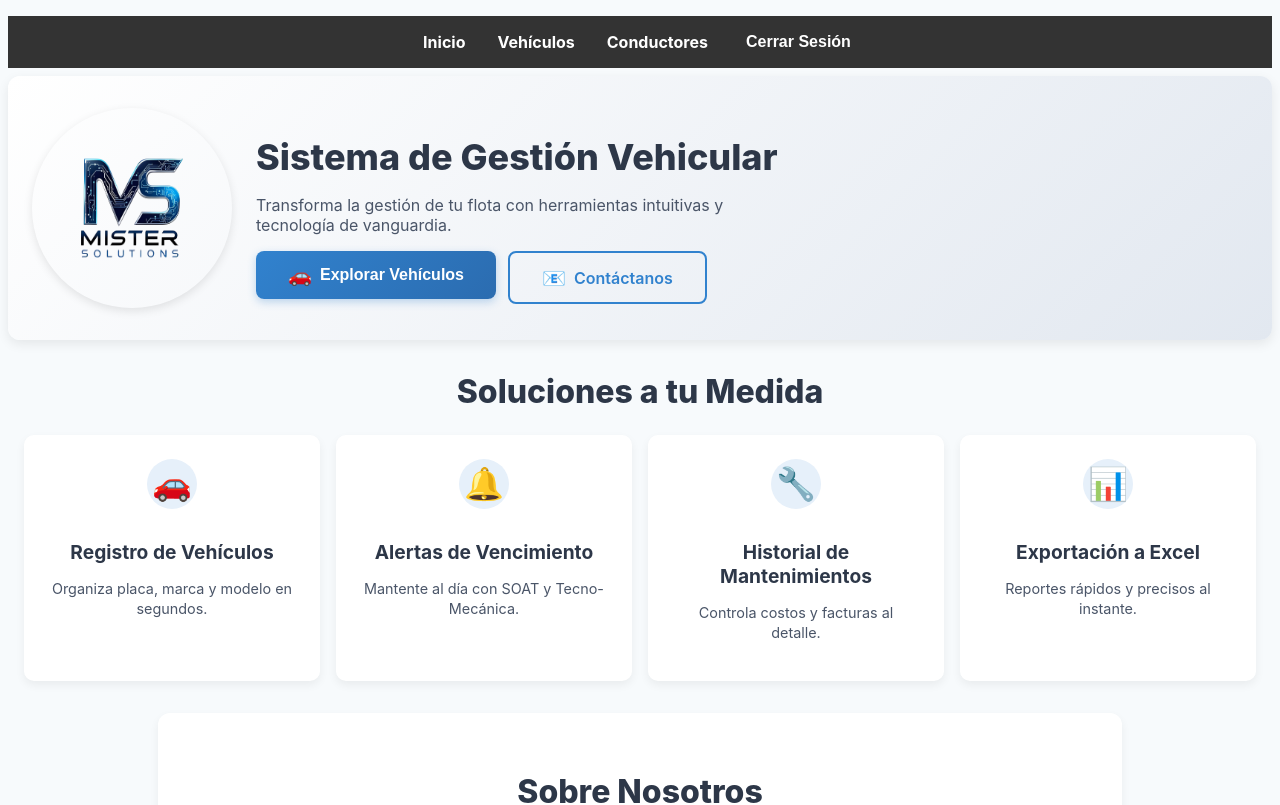
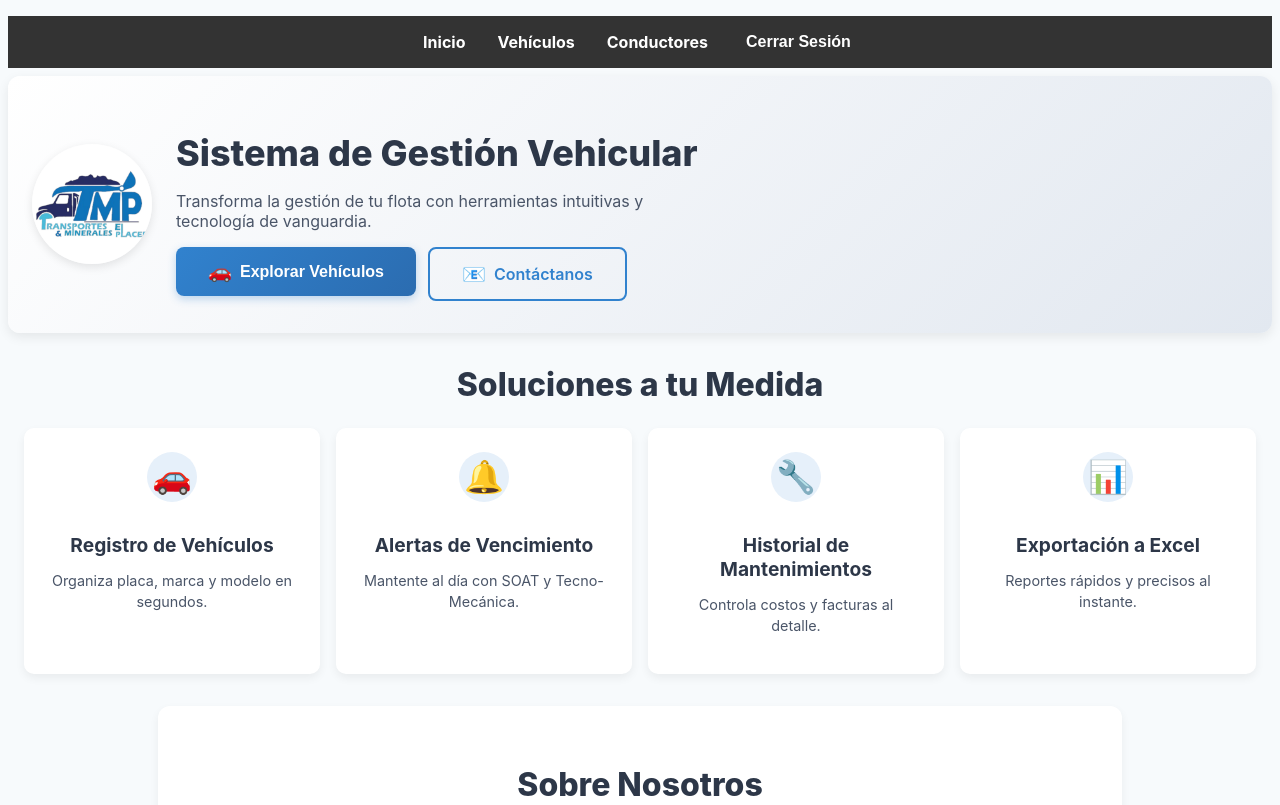
Before and after one commit to MisterSolutionsSas/vehiculos-conductores-pwa, a Next.js app: page / in a window 1280 px wide. Shown: the top 805 px of the page. Built offline with nearby package versions, Linux system fonts and the light colour scheme; sample sign-in values are in the browser's storage.

Commit message:
CAMBIO DE LOGOS

```diff
--- a/src/pages/index.js
+++ b/src/pages/index.js
@@ -26,8 +26,8 @@ function Home() {
             <Image
               src="/logo-placeholder.png"
               alt="Logo Sistema de Gestión Vehicular"
-              width={isMobile ? 150 : 200}
-              height={isMobile ? 150 : 200}
+              width={isMobile ? 120 : 120}
+              height={isMobile ? 120 : 120}
               style={styles.logo}
               priority
             />
```
Also changed, not shown: public/logo-placeholder.png.
